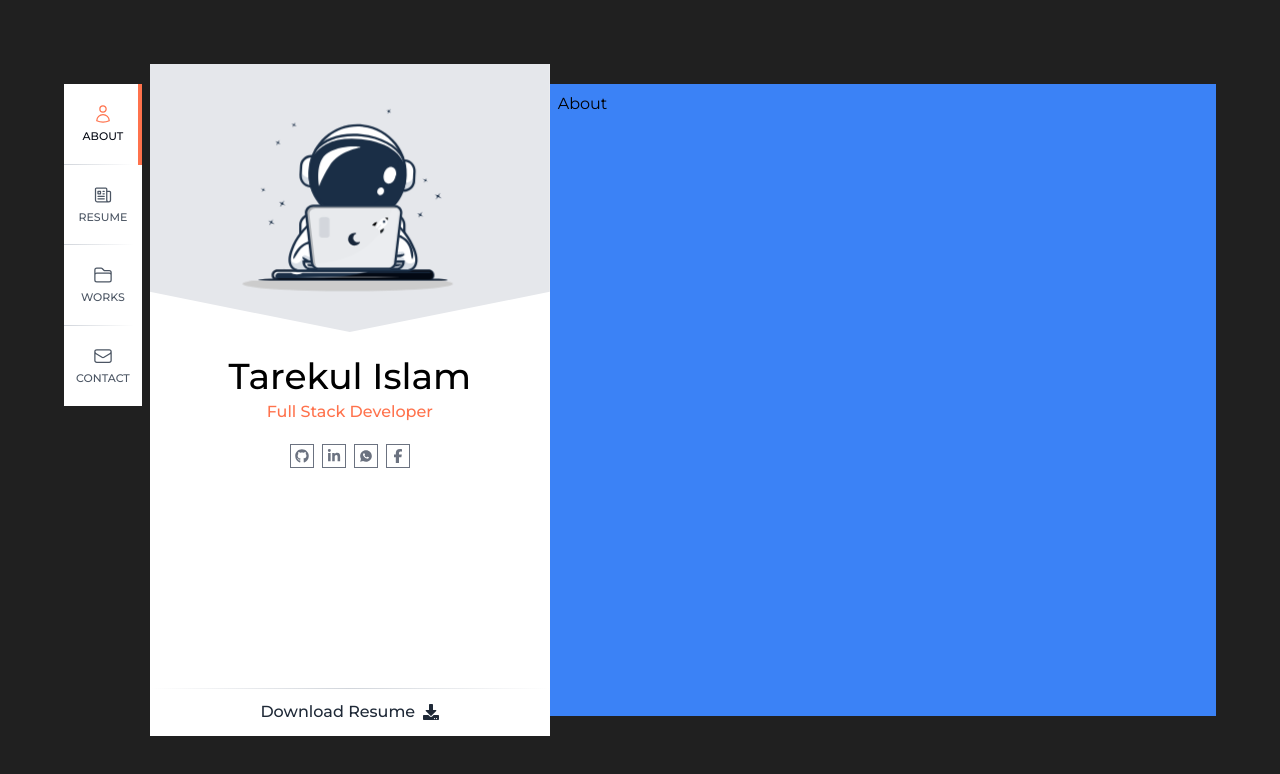
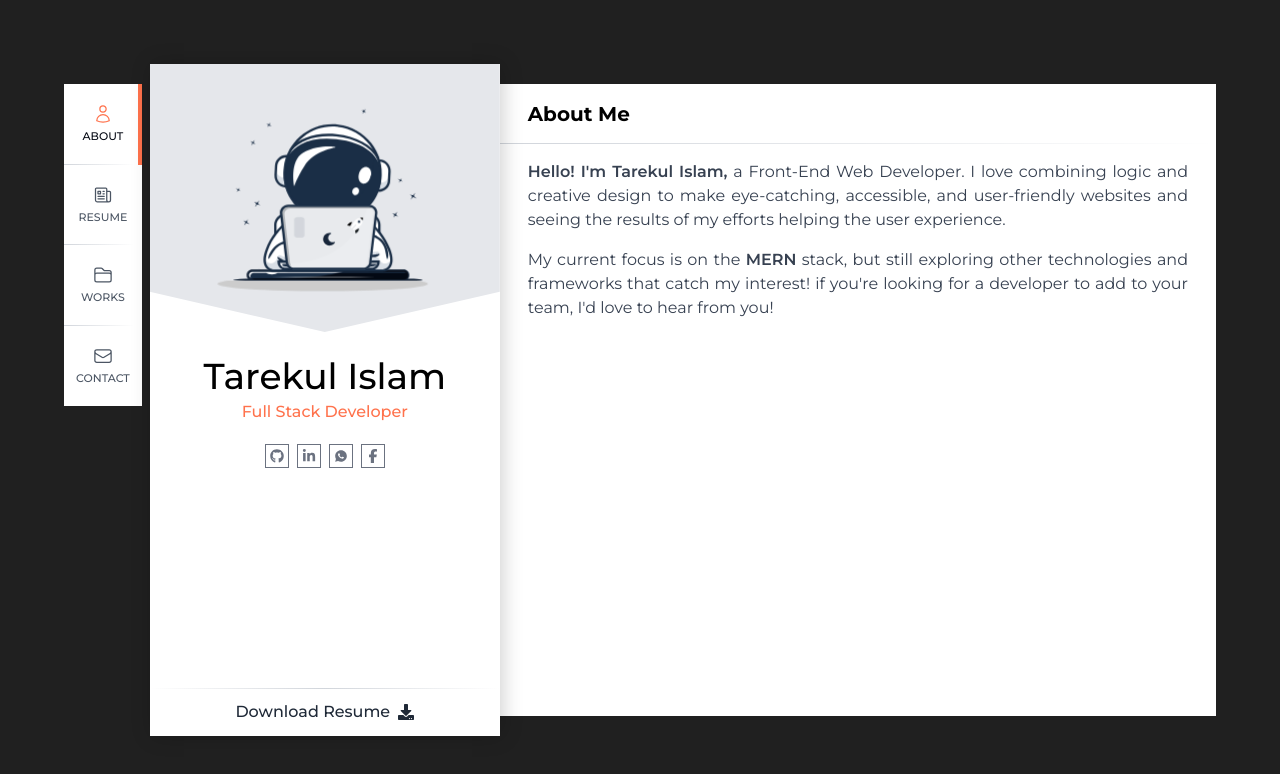
Before and after one commit to itarek99/portfolio, a React (Vite) app: page / in a window 1280 px wide. Shown: the top 774 px of the page. Built offline with nearby package versions, Linux system fonts and the light colour scheme.

Commit message:
Working On About Me Page

```diff
--- a/src/App.jsx
+++ b/src/App.jsx
@@ -1,5 +1,6 @@
 import { RouterProvider, createBrowserRouter } from 'react-router-dom';
 import Main from './layouts/Main';
+import About from './pages/About';
 
 const router = createBrowserRouter([
   {
@@ -8,7 +9,7 @@ const router = createBrowserRouter([
     children: [
       {
         path: '/',
-        element: <div>About</div>,
+        element: <About />,
       },
       {
         path: '/resume',
--- a/src/index.css
+++ b/src/index.css
@@ -12,17 +12,6 @@ body {
   background-color: #202020;
 }
 
-#side-nav-link:not(:last-child)::after {
-  content: '';
-  position: absolute;
-  height: 1px;
-  left: 0;
-  width: 100%;
-  background: linear-gradient(to right, #d1d5db, #ffffff);
-  bottom: 0;
-  left: -4px;
-}
-
 #resume-download::before {
   content: '';
   height: 1px;
@@ -32,3 +21,17 @@ body {
   background: linear-gradient(to right, #ffffff, #d1d5db, #ffffff);
   width: 100%;
 }
+
+.profile-card {
+  box-shadow: 2px 0px 20px 0px rgba(0, 0, 0, 0.2);
+}
+
+.gradient-border::after {
+  content: '';
+  position: absolute;
+  height: 1px;
+  left: 0;
+  width: 100%;
+  background: linear-gradient(to right, #d1d5db, #ffffff);
+  bottom: 0;
+}
--- a/src/layouts/Main.jsx
+++ b/src/layouts/Main.jsx
@@ -8,9 +8,8 @@ const Main = () => {
       <div className='mx-16 h-full flex items-start'>
         <SideNav />
         <ProfileCard />
-        <div className='self-stretch bg-blue-500 flex-grow p-2 overflow-y-auto my-5'>
-          <Outlet />
-        </div>
+
+        <Outlet />
       </div>
     </div>
   );
--- a/src/layouts/components/ProfileCard.jsx
+++ b/src/layouts/components/ProfileCard.jsx
@@ -21,10 +21,10 @@ const SocialLink = ({ children, link = '', title = '' }) => {
 
 const ProfileCard = () => {
   return (
-    <div className='bg-white ml-2 self-stretch w-[400px] 2xl:w-[450px]'>
+    <div className='bg-white ml-2 self-stretch profile-card z-10'>
       <div className='h-full flex flex-col'>
-        <div className='bg-gray-200 clip-polygon overflow-hidden'>
-          <div className='size-[300px] 2xl:size-[350px] mx-auto pr-3 -mt-8'>
+        <div className='bg-gray-200 w-[350px] 2xl:w-[450px] clip-polygon overflow-hidden'>
+          <div className='size-[300px] 2xl:size-[380px] mx-auto pr-3 -mt-8'>
             <Lottie animationData={profileAnimation} loop={true} />
           </div>
         </div>
--- a/src/navigation/SideNav.jsx
+++ b/src/navigation/SideNav.jsx
@@ -4,9 +4,10 @@ import { NavLink } from 'react-router-dom';
 const NavItem = ({ item }) => {
   return (
     <NavLink
-      id='side-nav-link'
       className={({ isActive }) =>
-        `flex z-10 relative py-5 group flex-col items-center px-2 border-x-4 border-x-white hover:border-r-primary transform duration-500 ${
+        `${
+          item.link !== 'contact' && 'gradient-border'
+        } after:-left-1 flex z-10 relative py-5 group flex-col items-center px-2 border-x-4 border-x-white hover:border-r-primary transform duration-500 ${
           isActive ? ' border-r-primary text-gray-950' : 'text-gray-600'
         }`
       }
--- /dev/null
+++ b/src/pages/About.jsx
@@ -0,0 +1,23 @@
+const About = () => {
+  return (
+    <div className='self-stretch bg-white flex-grow overflow-y-auto my-5'>
+      <div className='py-4 px-7 relative gradient-border'>
+        <h2 className='text-xl font-bold'>About Me</h2>
+      </div>
+      <div className='px-7 mt-4 text-gray-700'>
+        <p className='text-justify'>
+          <span className='font-semibold'>Hello! I'm Tarekul Islam,</span> a Front-End Web Developer. I love combining
+          logic and creative design to make eye-catching, accessible, and user-friendly websites and seeing the results
+          of my efforts helping the user experience.
+        </p>
+
+        <p className='mt-4 text-justify'>
+          My current focus is on the <span className='font-semibold'>MERN</span> stack, but still exploring other
+          technologies and frameworks that catch my interest! if you're looking for a developer to add to your team, I'd
+          love to hear from you!
+        </p>
+      </div>
+    </div>
+  );
+};
+export default About;
```
